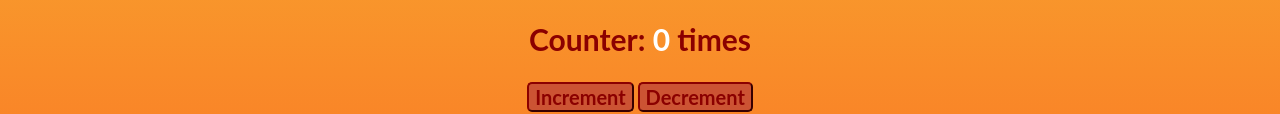
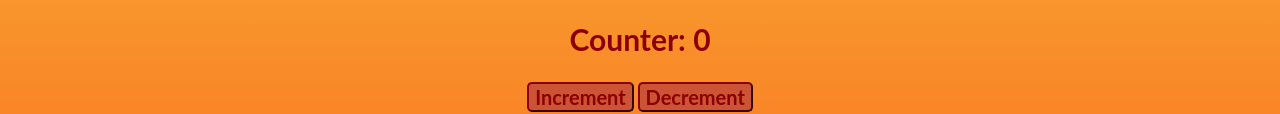
Before and after one commit to gemanepa/redux-counter, a website: page index.html in a window 1280 px wide. Shown: the part 258-372 px from the top of the page. Drawn offline with nearby package versions, Linux system fonts and the light colour scheme.

Commit message:
1 file modified

```diff
--- a/index.html
+++ b/index.html
@@ -20,7 +20,6 @@
 
       h1 {font-size: 40px;}
       h2 {font-size: 30px;}
-      span {color: white}
 
       img {
         height: 150px;
@@ -47,7 +46,7 @@
         <img src="https://stickeroid.com/uploads/pic/full/thumb/stickeroid_5bf5719e6121a.png"></img>
       </a>
       <h2>
-        Counter: <span id="value">0</span> times
+        Counter: <span id="value">0</span>
       </h2>
       <button id="increment">Increment</button>
       <button id="decrement">Decrement</button>
```
